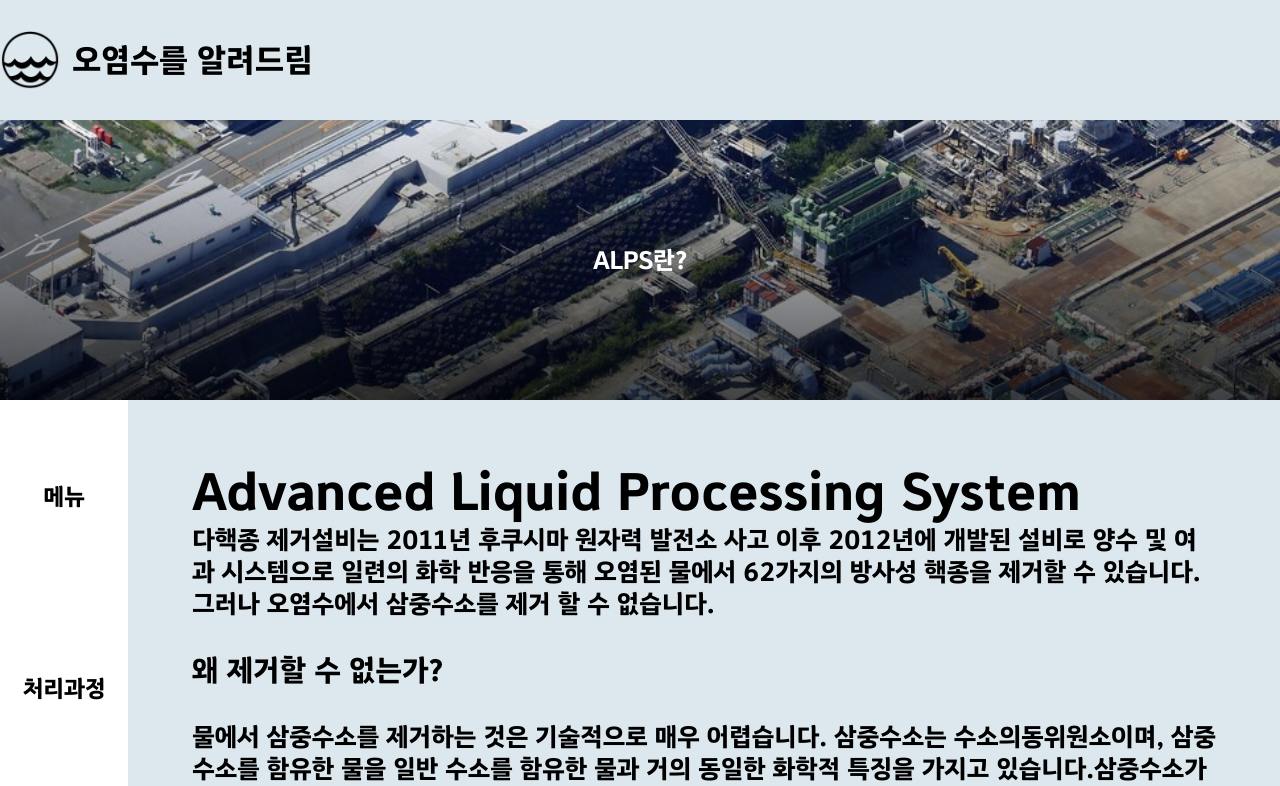
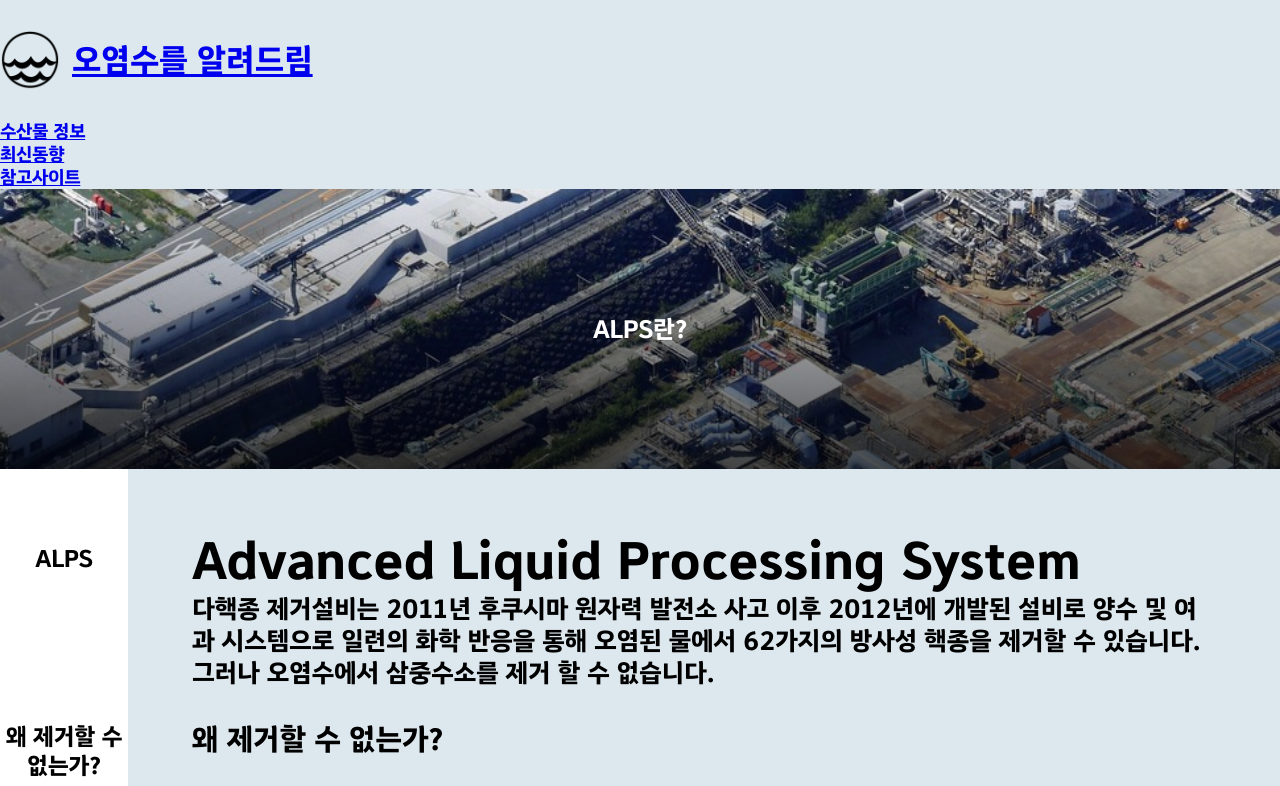
Before and after one commit to jinbark1229/CRUD-Web, a React (Create React App) app: page /Alps in a window 1280 px wide. Shown: the top 786 px of the page. Built offline with nearby package versions, Linux system fonts and the light colour scheme.

Commit message:
top banner

```diff
--- a/package.json
+++ b/package.json
@@ -10,6 +10,7 @@
     "json-server": "^0.17.4",
     "react": "^18.2.0",
     "react-dom": "^18.2.0",
+    "react-iframe": "^1.8.5",
     "react-router-dom": "^6.20.1",
     "react-scripts": "^5.0.1",
     "web-vitals": "^2.1.4"
--- a/src/page/New.jsx
+++ b/src/page/New.jsx
@@ -1,23 +1,69 @@
-import React from "react";
+import React, { useEffect, useState } from "react";
 import SubImg from "../component/SubImg";
 import Slogan from "../component/Slogan";
 import "../Style/MainImg.css";
 import "../Style/Subpage.css";
+import Iframe from "react-iframe";
+import { Link } from "react-router-dom";
 
 function New() {
+  const [scroll, setScroll] = useState(0);
+  const [yes, setYes] = useState("yes");
+
+  useEffect(() => {
+    const handleScroll = () => {
+      const currentScroll = window.scrollY;
+      setScroll(currentScroll);
+    };
+    window.addEventListener("scroll", handleScroll);
+    return () => {
+      window.removeEventListener("scroll", handleScroll);
+    };
+  }, []);
+
+  useEffect(() => {
+    // 스크롤 값에 따라 yes 상태를 업데이트
+    if (scroll > 500) {
+      setYes("yes");
+    } else {
+      setYes("no");
+    }
+  }, [scroll]);
+
   return (
     <div>
-      <Slogan></Slogan>
+      <Link to="/"><Slogan></Slogan></Link>
+      <div className="topBaner">
+        <Link to="/Alps">ALPS?</Link><br/>
+        <Link to="/Seafood">수산물 정보</Link><br/>
+        <Link to="/Reference">참고사이트</Link>
+      </div>
       <SubImg src="/img/new.png" text="관리"></SubImg>
       <div className="subAll">
-        <div className="subMenu"><div className="menu">메뉴</div> <div className="process">처리과정</div> <div className="manage">관리</div> <div className="news">관련 기사</div> </div>
+        <div className="subMenu">
+          <div className="menu">메뉴</div>{" "}
+          <div className="process">처리과정</div>{" "}
+          <div className="manage">관리</div>{" "}
+          <div className="news">관련 기사</div>{" "}
+        </div>
         <div className="subText">
-          <p>해양수산부에서는 국민들의 궁금한 점이나 청원사항을 게시판을 통해 수용하여 이를 일본 측에 직접 전달하여 파악한 정보를 국민들에게 일일브리핑 형태로 제공하고 있습니다.
-          </p><br /><p>
-          다음을 참조하시기 바랍니다</p>
+          <p>
+            해양수산부에서는 국민들의 궁금한 점이나 청원사항을 게시판을 통해 수용하여
+            이를 일본 측에 직접 전달하여 파악한 정보를 국민들에게 일일브리핑 형태로
+            제공하고 있습니다.
+          </p>
+          <br />
+          <p>다음을 참조하시기 바랍니다</p>
+          <Iframe
+            src="https://www.mof.go.kr/doc/ko/selectDocList.do?currentPageNo=1&bbsSeq=10&menuSeq=971&recordCountPerPage=&searchEtc1=&searchEtc2=&searchEtc3=&searchEtc4=&searchEtc5=&searchDeptName=&searchStartDate=&searchEndDate=&searchSelect=title&searchValue=%EC%9D%BC%EC%9D%BC%EB%B8%8C%EB%A6%AC%ED%95%91"
+            width="1440px"
+            height="900"
+            scrolling={yes}
+          />
         </div>
       </div>
     </div>
-  )
+  );
 }
+
 export default New;
--- a/src/page/Reference.jsx
+++ b/src/page/Reference.jsx
@@ -2,10 +2,16 @@ import React from "react";
 import SubImg from "../component/SubImg";
 import Slogan from "../component/Slogan";
 import "../Style/Subpage.css";
+import { Link } from "react-router-dom";
 function Reference() {
   return (
     <div>
-      <Slogan></Slogan>
+      <Link to="/"><Slogan></Slogan></Link>
+      <div className="topBaner">
+        <Link to="/Alps">ALPS?</Link><br/>
+        <Link to="/Seafood">수산물 정보</Link><br/>
+        <Link to="/New">최신동향</Link>
+      </div>
       <SubImg src="/img/allps.png" text="ALPS란?"></SubImg>
       <div style={{ display: "flex" }}>
       <div className="subMenu"><div className="menu">메뉴</div> <div className="process">처리과정</div> <div className="manage">관리</div> <div className="news">관련 기사</div> </div>
--- a/src/page/SLPS.jsx
+++ b/src/page/SLPS.jsx
@@ -3,6 +3,8 @@ import Slogan from "../component/Slogan";
 import SubImg from "../component/SubImg";
 import "../Style/MainImg.css";
 import "../Style/Subpage.css";
+import { Link } from "react-router-dom";
+
 
 function SLPS() {
   function Mark(Name) {
@@ -22,10 +24,18 @@ function SLPS() {
 
   return (
     <div id="slpsComponent">
-      <Slogan></Slogan>
+      <Link to="/"><Slogan></Slogan></Link>
+      <div className="topBaner">
+        <Link to="/Seafood">수산물 정보</Link><br/>
+        <Link to="/New">최신동향</Link><br/>
+        <Link to="/Reference">참고사이트</Link>
+      </div>
       <SubImg src="/img/allps.png" text="ALPS란?"></SubImg>
       <div className="subAll">
-        <div className="subMenu"><div className="menu">메뉴</div> <div className="process">처리과정</div> <div className="manage">관리</div> <div className="news">관련 기사</div> </div>
+        <div className="subMenu"><div className="menu">ALPS</div>
+          <div className="process">왜 제거할 수 없는가?</div>
+          <div className="manage">ALPS 처리수의 관리</div>
+          <div className="news">관련 기사</div> </div>
         <div className="subText">
           <h1>Advanced Liquid Processing System</h1>
           <p>
@@ -38,7 +48,7 @@ function SLPS() {
             왜 제거할 수 없는가?
           </h3><br />
 
-          <p>물에서 <span className="suso">삼중수소</span>를 제거하는 것은 기술적으로 매우 어렵습니다. <span className="suso">삼중수소</span>는 수소의<span className="dongwi">동위원소</span>이며, 삼중수소를
+          <p>물에서 <span className="suso">삼중수소</span>를 제거하는 것은 기술적으로 매우 어렵습니다. <span className="suso">삼중수소</span>는 수소의 <span className="dongwi">동위원소</span>이며, 삼중수소를
             함유한 물을 일반 수소를 함유한 물과 거의 동일한 화학적 특징을 가지고 있습니다.
             <span className="suso">삼중수소</span>가 소량의 물에 고농축되었을 경우 <span className="hakyun">핵융합 시설</span>에서 회수할 수 있는 기술이 존재하지만, 후쿠시마 제1원전의
             오염수는 <span className="suso">삼중수소</span>의 농도가 낮아 기술을 적용할 수 없습니다.
@@ -54,7 +64,7 @@ function SLPS() {
             국내 규제 승인을 받아 ALPS 처리수를 처리하는 방침을 발표했습니다.
           </p>
           <p>
-            <span className="Tritium">트리튬</span> 이외의 방사성 물질 농도가 국가 기준을 충족시킬 때까지 재정화 처리하고 <span className="Tritium">트리튬</span> 의 규제 기준을
+            <span className="Tritium">트리튬</span> 이외의 방사성 물질 농도가 국가 기준을 충족시킬 때까지 재정화 처리하고 <span className="Tritium">트리튬</span>의 규제 기준을
             충분히 충족시키도록 해수로 희석하는 것이 해양 방출 공정입니다.
           </p>
 
--- a/src/page/Seafood.jsx
+++ b/src/page/Seafood.jsx
@@ -2,19 +2,28 @@ import React from "react";
 import SubImg from "../component/SubImg";
 import Slogan from "../component/Slogan";
 import "../Style/Subpage.css";
+import { Link } from "react-router-dom";
 function Seafood() {
   return (
     <div>
-      <Slogan></Slogan>
+      <Link to="/"><Slogan></Slogan></Link>
+      <div className="topBaner">
+        <Link to="/Alps">ALPS?</Link><br/>
+        <Link to="/New">최신동향</Link><br/>
+        <Link to="/Reference">참고사이트</Link>
+      </div>
       <SubImg src="/img/marine.png" text="수산물 정보"></SubImg>
       <div className="subAll">
-        <div className="subMenu"><div className="menu">메뉴</div> <div className="process">처리과정</div> <div className="manage">관리</div> <div className="news">관련 기사</div> </div>
+        <div className="subMenu"><div className="menu">메뉴</div>
+          <div className="process">처리과정</div>
+          <div className="manage">관리</div>
+          <div className="news">관련 기사</div> </div>
         <div className="subText">
           <h1>수산물 정보</h1>
-          <br/>
+          <br />
           <h3>
             일일방사능 검사
-            </h3>
+          </h3>
           <br />
           <p>
             식품의약품안전처 수입식품방사능안전정보에 따르면 식품 등의 기준 및 규격 검체채취 기준에 따라 검체를 채취하여 방사능 검사를 실시 관리하고 있으며 일반식품 1kg당 세슘 100<abbr title="방사능을 나타내는 단위로, 1초에 1개의 원자가 방사선을 방출하는 활동도를 나타냄">Bq(베크렐)</abbr> (단, 영아용 조제식, 성장기용 조제식, 영유아용특수조제식품, 영아용 조제유, 성장기용 조제유 및 유가공품, 아이스크림류 50Bq) 미만이 검출되어야 하며, 요오드 함유량 또한 일반식품 1kg당 100Bq(베크렐) 미만이 검출되어야 합니다.
@@ -31,7 +40,7 @@ function Seafood() {
           <p>
             해양수산부 국립수산물품질관리원 등에서도 방사능 검사 현황을 제공하고 있어 생산단계와 유통단계의 수산물 방사능 검사 현황을 확인할 수 있습니다.해양방사성물질 긴급조사를 통해서도 우리 바다의 안전성 판단을 위한 신속한 정보제공 및 국내 해역에 미칠 영향을 선제적으로 감시하고 있습니다. 우리나라 주변 해류 유입경로 및 오염수의 예상 이동 경로를 고려하여 국내(5개 권역, 75개 정점)해역 및 국외(2개 권역, 8개 정점)해역을 조사하고 있습니다. 조사시 열흘 간격으로 월 3회 조사하며, 1회 조사 시 권역별 5개 정점, 총 25개 정점을 조사합니다(국외해역: 월 1회 8개 정점 조사).분석항목은 세슘134, 세슘137, 그리고 삼중수소입니다.
           </p>
-          </div></div>
+        </div></div>
     </div>
   )
 }
```
Also changed, not shown: 1 other file (tests, documents, lock files or other folders).
